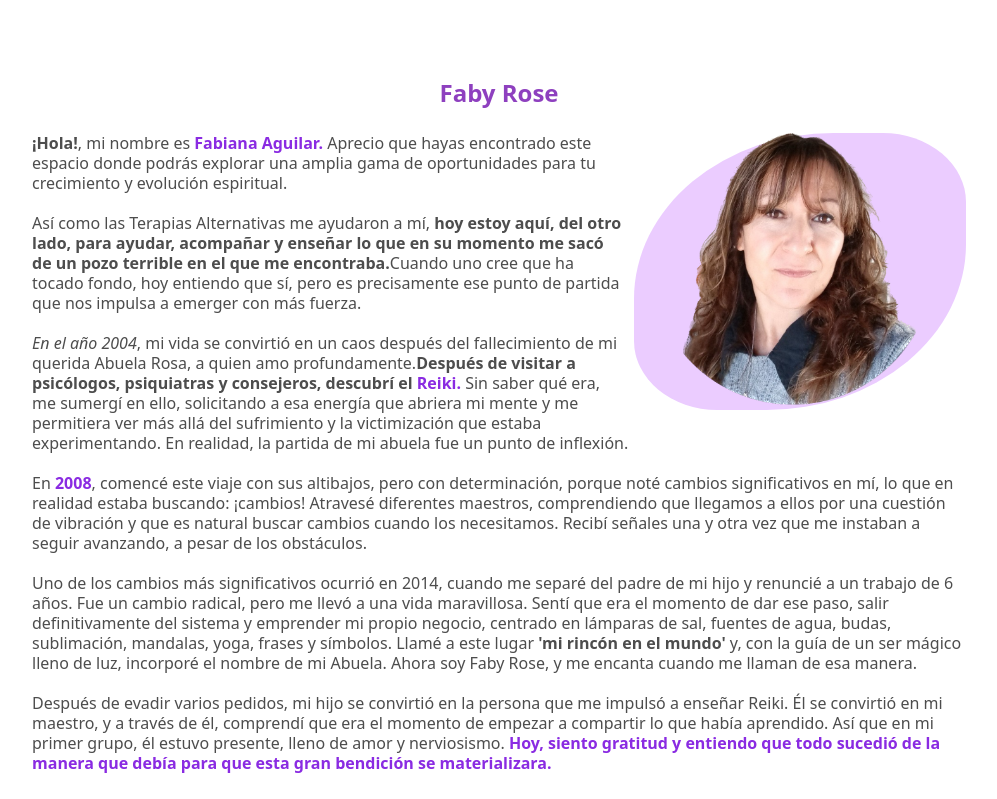
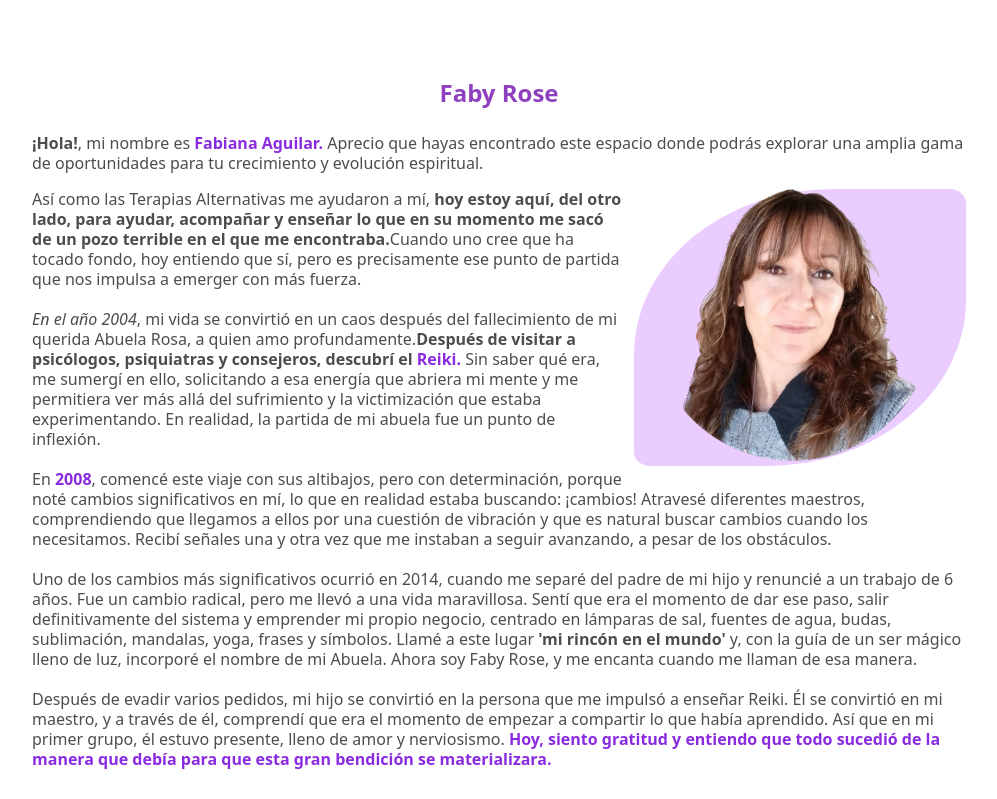
Before and after one commit to BodemanBoris/profesion-fabyrose.github.io, a React (Vite) app: page / in a window 1280 px wide. Shown: the part 2180-2979 px from the top of the page, without its empty margins (141-1138 px from the left). Built offline with nearby package versions, Linux system fonts and the light colour scheme.

Commit message:
se ajustaron detalles para poder pasarle la pagina a faby

```diff
--- a/src/Components/Main/Faby/FabyRose.css
+++ b/src/Components/Main/Faby/FabyRose.css
@@ -3,7 +3,7 @@
   float: right;
   background-color: var(--colorClaro);
   margin: 0.5rem;
-  border-radius: 60% 25%;
+  border-radius: 60% 5%;
 }
 .faby__img {
   width: 70%;
--- a/src/Components/Main/Faby/FabyRose.jsx
+++ b/src/Components/Main/Faby/FabyRose.jsx
@@ -6,17 +6,17 @@ const FabyRose = () => {
     <>
       <h2>Faby Rose</h2>
       <div className="info__fabyrose">
-        <div className="img__faby">
-          <img className="faby__img" src="/fabyrose.png" alt="" />
-        </div>
         <p className="faby__description">
           <b>¡Hola!</b>, mi nombre es{" "}
           <span className="purple__text">Fabiana Aguilar. </span>
           Aprecio que hayas encontrado este espacio donde podrás explorar una
           amplia gama de oportunidades para tu crecimiento y evolución
           espiritual.
-          <br />
-          <br />
+        </p>
+        <div className="img__faby">
+          <img className="faby__img" src="/fabyrose.png" alt="" />
+        </div>
+        <p className="faby__description">
           Así como las Terapias Alternativas me ayudaron a mí,{" "}
           <b>
             hoy estoy aquí, del otro lado, para ayudar, acompañar y enseñar lo
```
